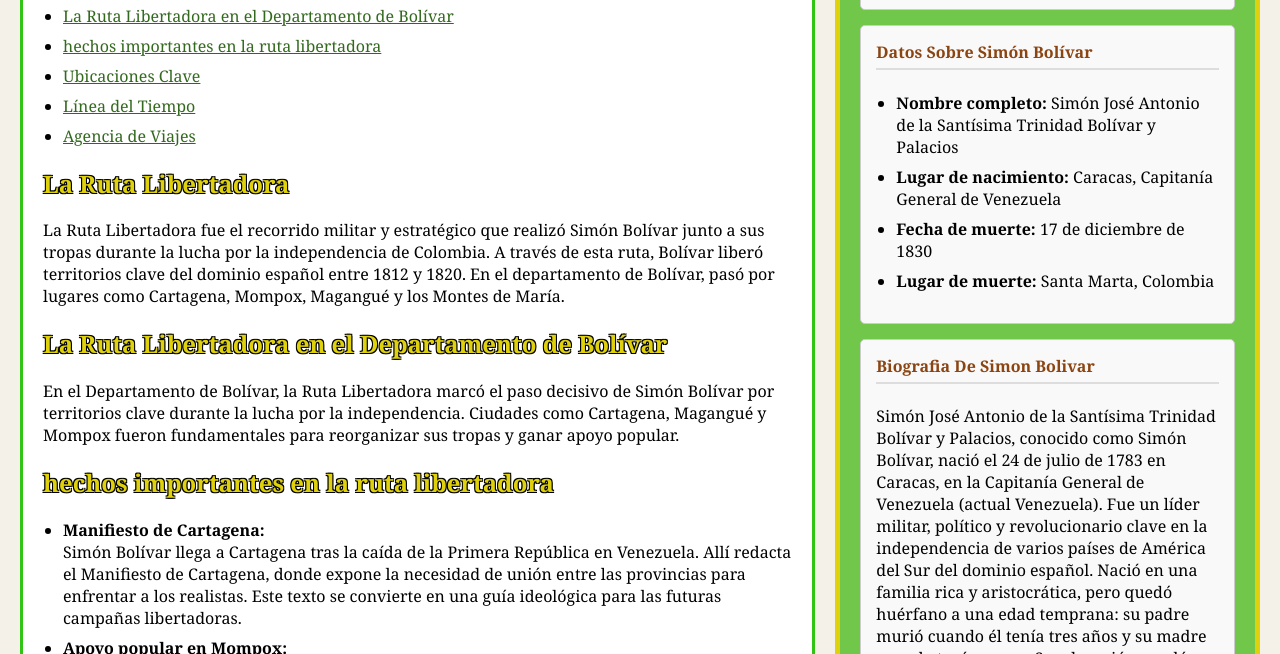
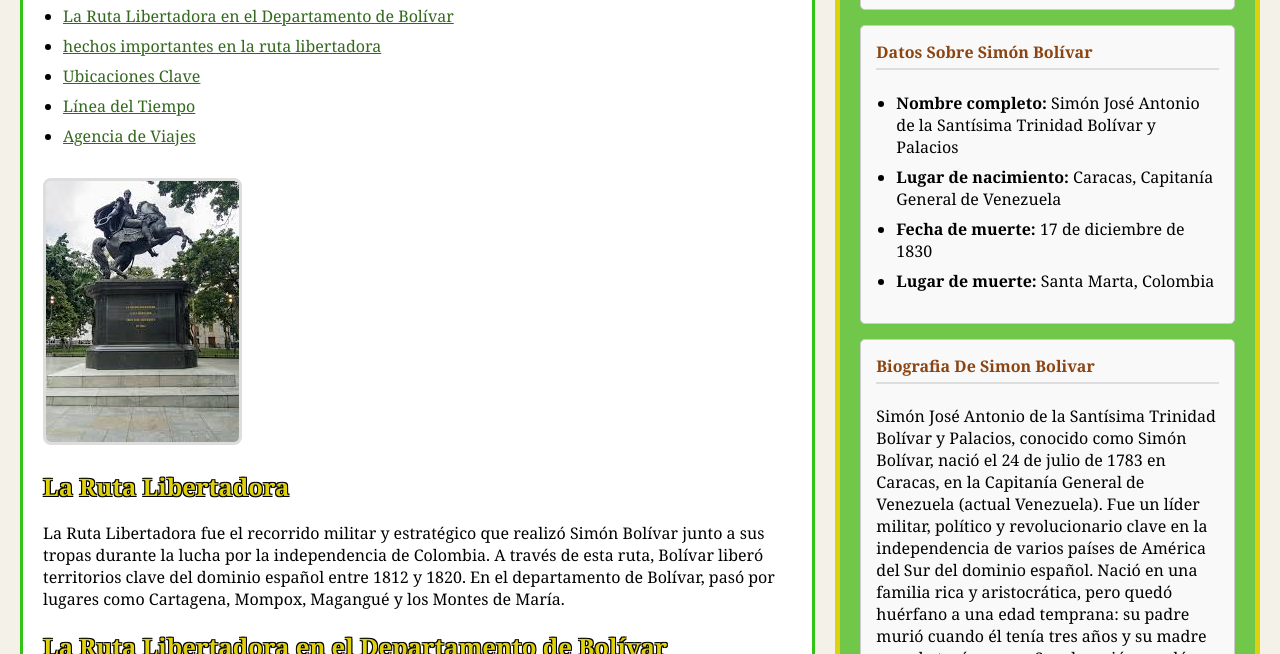
Before and after one commit to pipex1408/pipex1203.github.io, a plain HTML site: page index.html in a window 1280 px wide. Shown: the part 446-1100 px from the top of the page. Drawn offline with Linux system fonts and the light colour scheme.

Commit message:
Update index.html

```diff
--- a/index.html
+++ b/index.html
@@ -38,6 +38,7 @@
                     <li><a href="#agencia-viajes">Agencia de Viajes</a></li>
                 </ul>
             </nav>
+            <img src="imagenes/estatua.jpeg" alt="">
 
             <section id="ruta-libertadora">
                 <h2>La Ruta Libertadora</h2>
```
